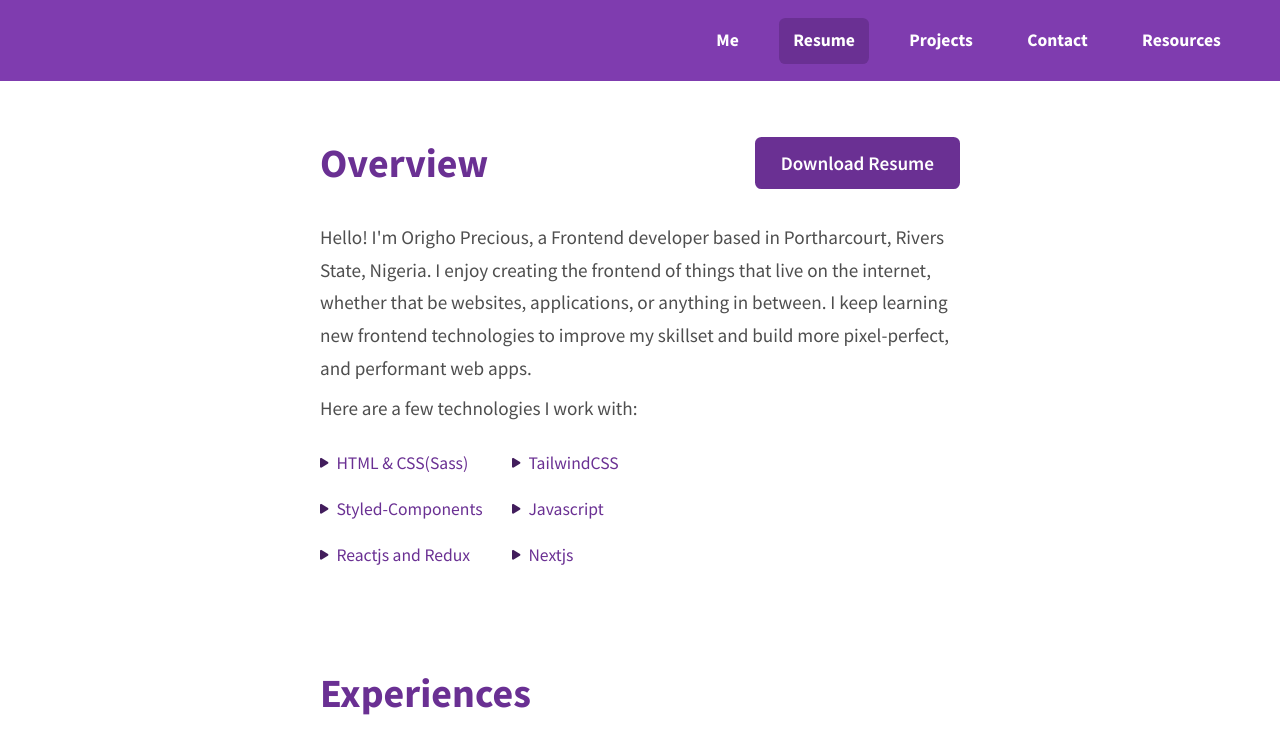
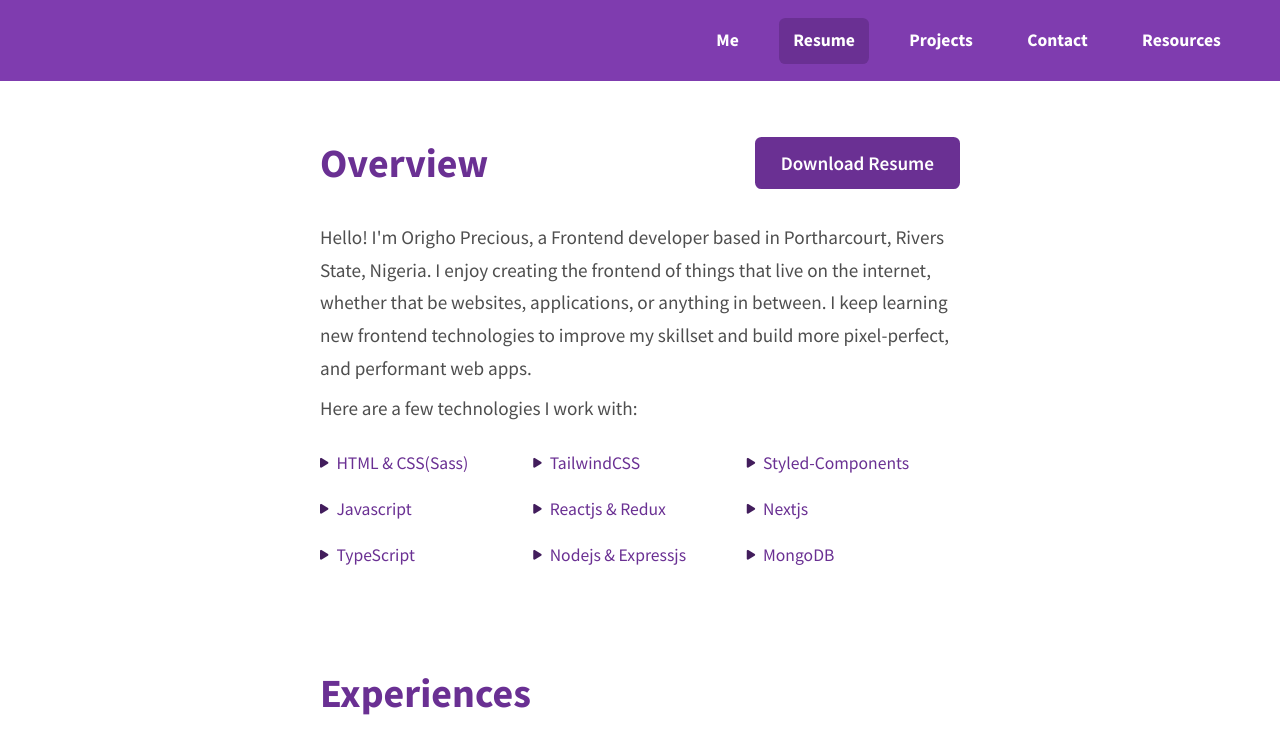
Before and after one commit to Origho-precious/my-portfolio, a React (Create React App) app: page /resume in a window 1280 px wide. Shown: the top 749 px of the page. Built offline with nearby package versions, Linux system fonts and the light colour scheme.

Commit message:
feat: updating resume

```diff
--- a/src/pages/resume/index.jsx
+++ b/src/pages/resume/index.jsx
@@ -1,6 +1,6 @@
 import React from 'react';
 import styles from './resume.module.scss';
-import resume from '../../assets/Resume.docx';
+import resume from "../../assets/Origho Precious Resume.docx";
 import Experiences from '../../components/experiences';
 import Education from '../../components/education';
 
@@ -41,11 +41,23 @@ const Resume = () => {
 						</li>
 						<li>
 							<i className="fas fa-play"></i>
-							<p>Reactjs and Redux</p>
+							<p>Reactjs & Redux</p>
 						</li>
 						<li>
 							<i className="fas fa-play"></i>
 							<p>Nextjs</p>
+						</li>
+						<li>
+							<i className="fas fa-play"></i>
+							<p>TypeScript</p>
+						</li>
+						<li>
+							<i className="fas fa-play"></i>
+							<p>Nodejs & Expressjs</p>
+						</li>
+						<li>
+							<i className="fas fa-play"></i>
+							<p>MongoDB</p>
 						</li>
 					</ul>
 				</section>
--- a/src/pages/resume/resume.module.scss
+++ b/src/pages/resume/resume.module.scss
@@ -37,11 +37,11 @@
         }
 
         & ul{
-            max-width: 60%;
+            max-width: 100%;
             margin-top: 1rem;
             list-style: none;
             display: grid;
-            grid-template-columns: repeat(2, 1fr);
+            grid-template-columns: repeat(3, 1fr);
 
             & li{
                 display: flex;
```
Also changed, not shown: 2 other files (tests, documents, lock files or other folders).
